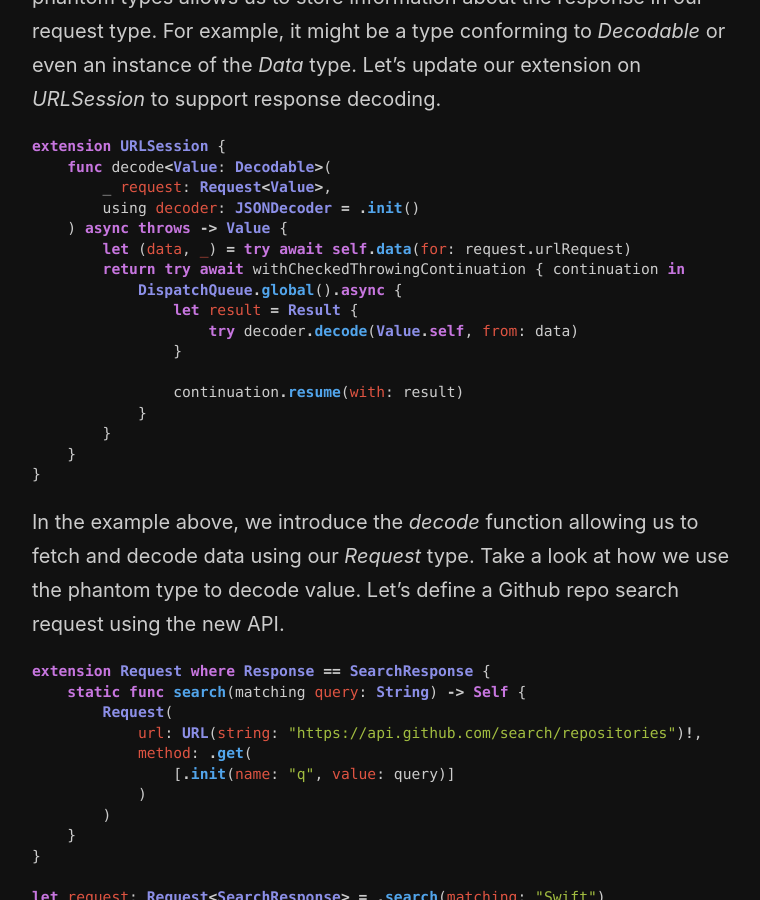
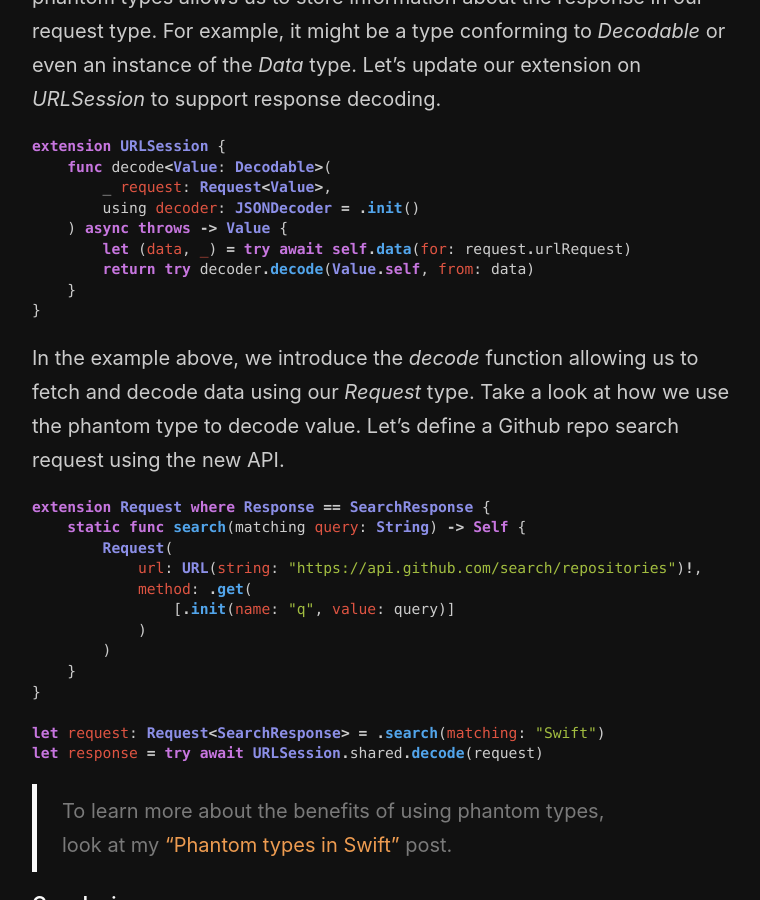
Before and after one commit to mecid/mecid.github.io, a Jekyll site: the page built from _posts/2021-02-10-building-type-safe-networking-in-swift.md, in a window 1280 px wide and 900 px high, scrolled down 3709 px. Shown: the whole window, without its empty margins (258-1018 px from the left). Built offline with Jekyll 4.4.1, drawn with Linux system fonts in a browser that asks for light colours.

Commit message:
another improvement to the networking post

````diff
--- a/_posts/2021-02-10-building-type-safe-networking-in-swift.md
+++ b/_posts/2021-02-10-building-type-safe-networking-in-swift.md
@@ -133,15 +133,7 @@ extension URLSession {
         using decoder: JSONDecoder = .init()
     ) async throws -> Value {
         let (data, _) = try await self.data(for: request.urlRequest)
-        return try await withCheckedThrowingContinuation { continuation in
-            DispatchQueue.global().async {
-                let result = Result {
-                    try decoder.decode(Value.self, from: data)
-                }
-
-                continuation.resume(with: result)
-            }
-        }
+        return try decoder.decode(Value.self, from: data)
     }
 }
 ```
````
